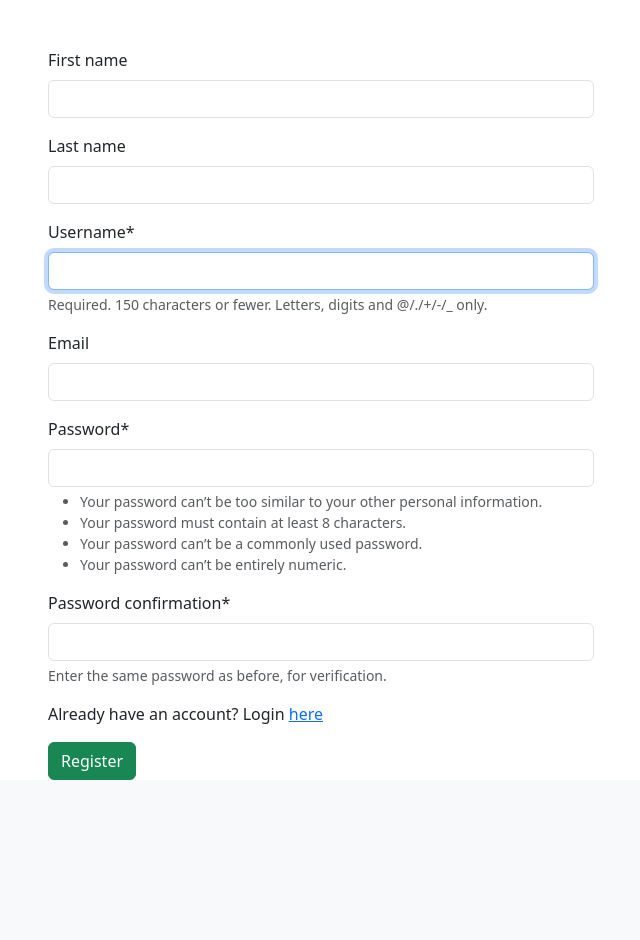
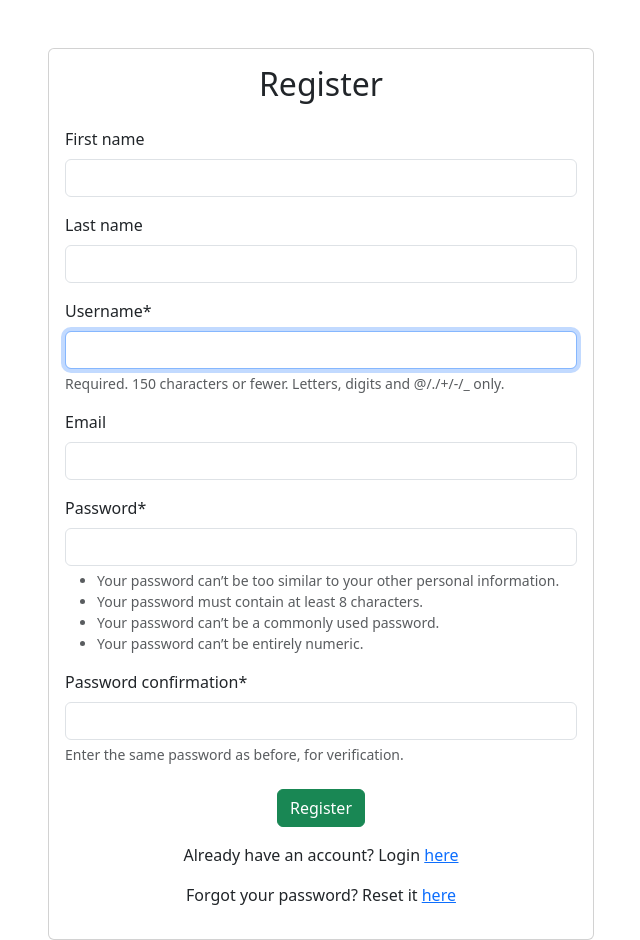
Before and after one commit to AlzyWelzy/Flavorly, a Django app: page /register/ in a window 1280 px wide. Shown: the part 72-1012 px from the top of the page, without its empty margins (319-959 px from the left). Before the commit the page ends 852 px from the top, so only its background shows below. Run offline with Django 4.2, Linux system fonts and the light colour scheme; parts of the project's set-up code (start-up, migrations or seed data) failed here and were passed over; some libraries are stand-ins or nearby versions.

Commit message:
new registration page

```diff
--- a/templates/registration/register.html
+++ b/templates/registration/register.html
@@ -8,12 +8,24 @@
     <div class="container mt-5">
         <div class="row justify-content-center">
             <div class="col-md-6">
-                <form method="POST" class="form-group" autocomplete="off">
-                    {% csrf_token %}
-                    {{ form|crispy }}
-                    <p>Already have an account? Login <a href="{% url 'login' %}">here</a></p>
-                    <button type="submit" class="btn btn-success">Register</button>
-                </form>
+                <div class="card">
+                    <div class="card-body">
+                        <h2 class="card-title text-center mb-4">Register</h2>
+
+                        <form method="POST" class="form-group" autocomplete="off">
+                            {% csrf_token %}
+                            {{ form|crispy }}
+
+                            <div class="text-center mt-4">
+
+                                <button type="submit" class="btn btn-success btn-block">Register</button>
+                            </div>
+                        </form>
+
+                        <p class="mt-3 text-center">Already have an account? Login <a href="{% url 'login' %}">here</a></p>
+                        <p class="text-center">Forgot your password? Reset it <a href="{% url 'password_reset' %}">here</a></p>
+                    </div>
+                </div>
             </div>
         </div>
     </div>
```
